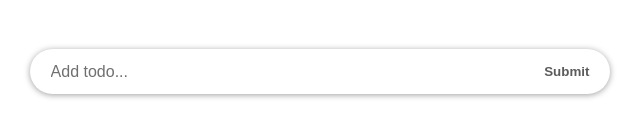
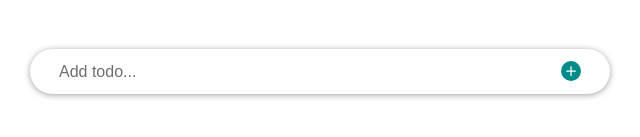
Before and after one commit to trannguyen28/TodoList_React, a React app in the folder react-todo-app/: page / in a window 1280 px wide. Shown: the part 247-384 px from the top of the page, 320-960 px from the left. Built offline with nearby package versions, Linux system fonts and the light colour scheme.

Commit message:
added icons

```diff
--- a/react-todo-app/package.json
+++ b/react-todo-app/package.json
@@ -9,6 +9,7 @@
     "node-sass": "^7.0.1",
     "react": "^18.2.0",
     "react-dom": "^18.2.0",
+    "react-icons": "^4.4.0",
     "react-scripts": "5.0.1",
     "uuid": "^8.3.2",
     "web-vitals": "^2.1.4"
--- a/react-todo-app/src/functionBased/App.scss
+++ b/react-todo-app/src/functionBased/App.scss
@@ -63,3 +63,9 @@ body {
   outline: none;
   border: none;
 }
+
+.input-submit svg {
+  color: darkcyan;
+  font-size: 20px;
+  margin-top: 2px;
+}
--- a/react-todo-app/src/functionBased/components/InputTodo.js
+++ b/react-todo-app/src/functionBased/components/InputTodo.js
@@ -1,4 +1,5 @@
 import React, { useState } from "react"
+import { BsFillPlusCircleFill } from "react-icons/bs"
 
 const InputTodo = props => {
   const [inputText, setInputText] = useState({
@@ -34,7 +35,7 @@ const InputTodo = props => {
         name="title"
         onChange={onChange}
       />
-      <button className="input-submit">Submit</button>
+      <button className="input-submit"><BsFillPlusCircleFill/></button>
     </form>
   )
 }
--- a/react-todo-app/src/functionBased/components/TodoItem.js
+++ b/react-todo-app/src/functionBased/components/TodoItem.js
@@ -1,5 +1,6 @@
 import React, { useState, useEffect } from "react"
 import styles from "./TodoItem.module.scss"
+import { FaTrash } from "react-icons/fa"
 
 const TodoItem = props => {
   const [editing, setEditing] = useState(false)
@@ -41,7 +42,7 @@ const TodoItem = props => {
   return (
     <li className={styles.item}>
       <div onDoubleClick={handleEditing} style={viewMode}>
-        <button onClick={() => props.deleteTodoProps(id)}>Delete</button>
+        <button onClick={() => props.deleteTodoProps(id)}><FaTrash /></button>
         <input
           type="checkbox"
           className={styles.checkbox}
--- a/react-todo-app/src/functionBased/components/TodoItem.module.scss
+++ b/react-todo-app/src/functionBased/components/TodoItem.module.scss
@@ -12,6 +12,7 @@
 .item button {
     font-size: 13px;
     background: #f1f3f4;
+    color: darkcyan;
     border: none;
     cursor: pointer;
     float: right;
```
Also changed, not shown: 1 other file. Lines whose indentation alone changed are shown as unchanged.
